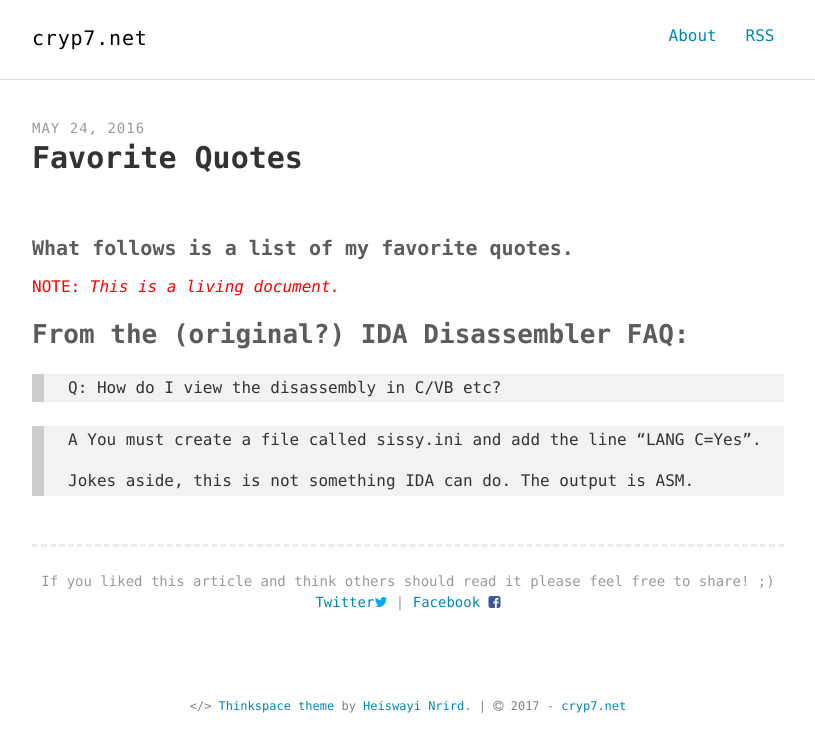
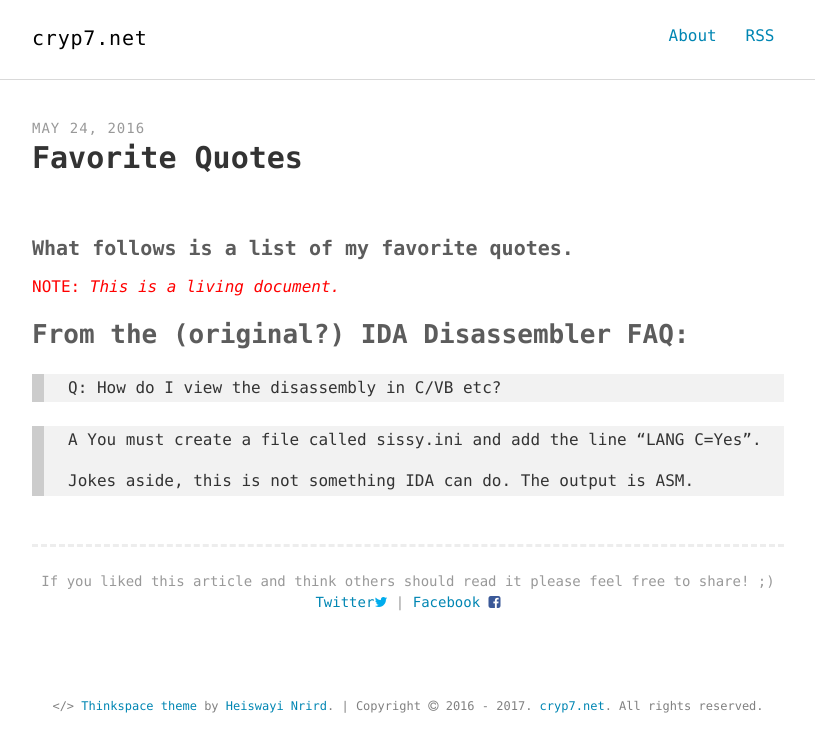
Before and after one commit to enkaskal/enkaskal.github.io, a Jekyll site: the page built from _posts/2016-05-24-favorite-quotes.md, in a window 1280 px wide. Shown: the top 752 px of the page, without its empty margins (232-1047 px from the left). Built offline with Jekyll 4.4.1, drawn with Linux system fonts in a browser that asks for light colours.

Commit message:
added in initial year & missing All rights reserved

```diff
--- a/_includes/footer.html
+++ b/_includes/footer.html
@@ -1,7 +1,7 @@
 <footer class="site-footer">
   <div class="container">
     <center>
-    <small class="block">&lt;/&gt; <a href="http://github.com/heiswayi/thinkspace" title="a minimalist Jekyll theme for technical writing">Thinkspace theme</a> by <a href="http://heiswayi.github.io">Heiswayi Nrird</a>. | <i class="fa fa-copyright"></i> {{ site.time | date: '%Y' }} - {{ site.author.name }}</small>
+    <small class="block">&lt;/&gt; <a href="http://github.com/heiswayi/thinkspace" title="a minimalist Jekyll theme for technical writing">Thinkspace theme</a> by <a href="http://heiswayi.github.io">Heiswayi Nrird</a>. | Copyright <i class="fa fa-copyright"></i> 2016 - {{ site.time | date: '%Y' }}. {{ site.author.name }}. All rights reserved.</small>
     </center>
   </div>
 </footer>
```
